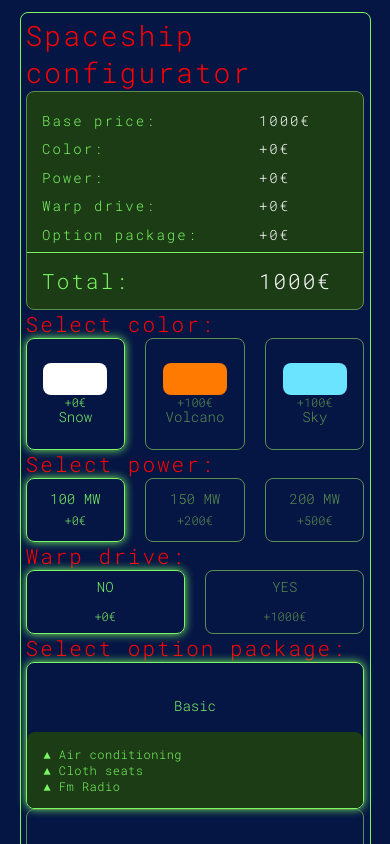
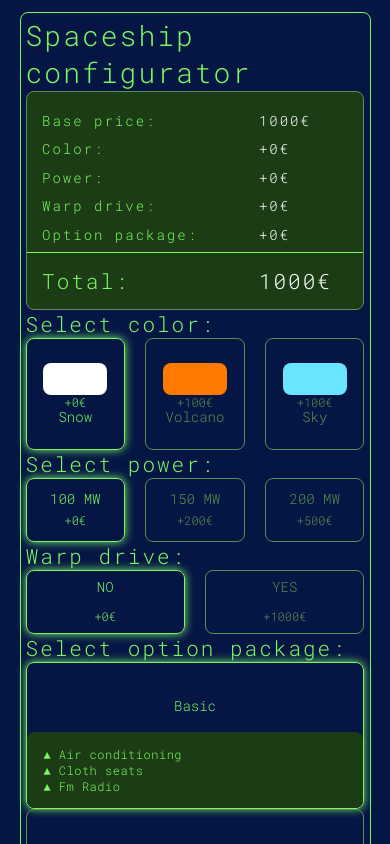
Before and after one commit to Tyks23/Spaceship-configurator, a React (Create React App) app: page / in a window 390 px wide. Shown: the top 844 px of the page. Built offline with nearby package versions, Linux system fonts and the light colour scheme.

Commit message:
changed color

```diff
--- a/src/App.scss
+++ b/src/App.scss
@@ -73,7 +73,6 @@ h1,h2 {
 
 @media only screen and (max-width: 1090px) {
   .App {
-    color: red;
     display: flex;
     flex-direction: column;
     width: 90%;
```
